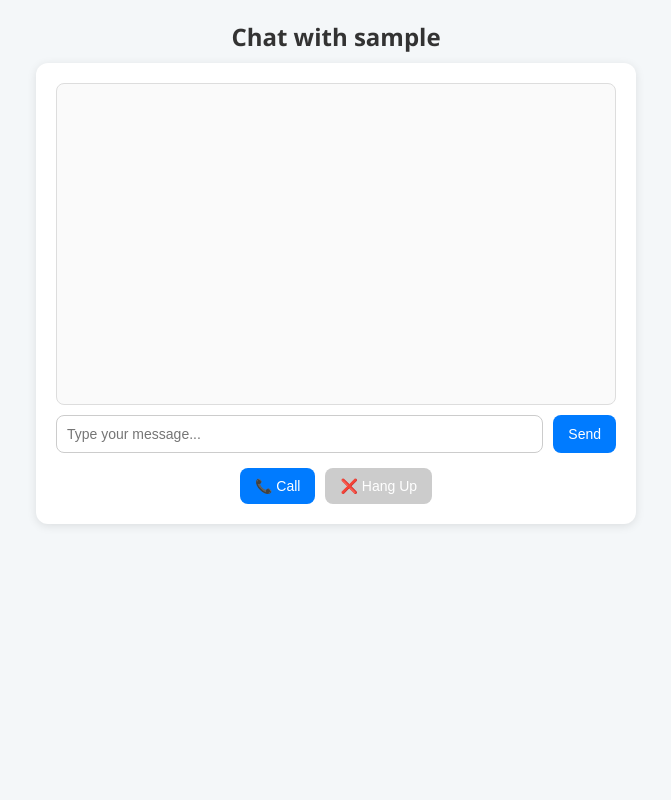
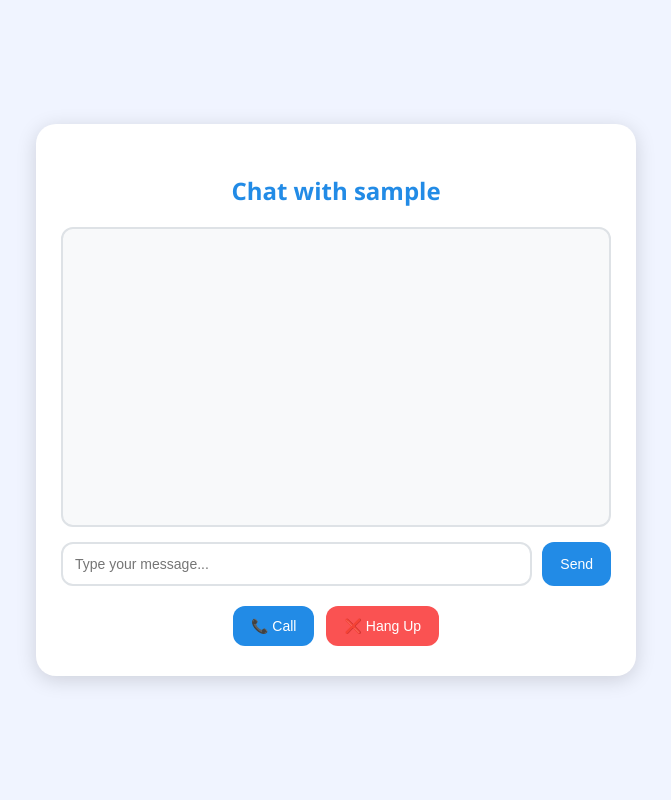
Before and after one commit to zarrazara/messenger, a Flask app: page /chat/1 in a window 1280 px wide. Shown: the whole page, without its empty margins (304-975 px from the left). Run offline with Flask 3, Linux system fonts and the light colour scheme; the visitor is signed in with stand-in values (Sample User, id 1); data that the repository does not hold is empty; some libraries are stand-ins or nearby versions.

Commit message:
Update chat.html seecond

```diff
--- a/templates/chat.html
+++ b/templates/chat.html
@@ -5,123 +5,167 @@
   <title>Chat with {{ other_user.username }}</title>
   <script src="https://cdn.socket.io/4.7.2/socket.io.min.js"></script>
   <style>
+    :root {
+      --main-bg: #f0f4ff;
+      --container-bg: #ffffff;
+      --you-msg: #4dabf7;
+      --them-msg: #69db7c;
+      --text-main: #212529;
+      --text-light: #ffffff;
+      --btn-blue: #228be6;
+      --btn-blue-hover: #1864ab;
+      --btn-red: #fa5252;
+      --btn-red-hover: #c92a2a;
+      --border-color: #dee2e6;
+    }
+
+    * {
+      box-sizing: border-box;
+    }
+
     body {
       font-family: 'Segoe UI', Tahoma, Geneva, Verdana, sans-serif;
-      background-color: #f4f7f9;
+      background-color: var(--main-bg);
       margin: 0;
       padding: 0;
       display: flex;
-      flex-direction: column;
+      justify-content: center;
       align-items: center;
+      min-height: 100vh;
+      color: var(--text-main);
+    }
+
+    .chat-container {
+      background: var(--container-bg);
+      border-radius: 20px;
+      box-shadow: 0 4px 20px rgba(0, 0, 0, 0.15);
+      width: 90%;
+      max-width: 600px;
+      padding: 30px 25px;
     }
 
     h2 {
-      margin: 20px 0 10px;
-      color: #333;
-    }
-
-    .chat-container {
-      background: #ffffff;
-      border-radius: 12px;
-      box-shadow: 0 2px 10px rgba(0, 0, 0, 0.1);
-      width: 90%;
-      max-width: 600px;
-      padding: 20px;
-      box-sizing: border-box;
+      text-align: center;
+      margin-bottom: 20px;
+      color: var(--btn-blue);
     }
 
     .chat-box {
-      border: 1px solid #ddd;
-      border-radius: 8px;
+      border: 2px solid var(--border-color);
+      border-radius: 12px;
       height: 300px;
       overflow-y: auto;
-      padding: 10px;
-      background-color: #fafafa;
-      margin-bottom: 10px;
+      padding: 15px;
+      background-color: #f8f9fa;
+      margin-bottom: 15px;
     }
 
     .message {
-      margin: 5px 0;
-      padding: 8px 12px;
-      border-radius: 20px;
-      max-width: 70%;
+      margin: 8px 0;
+      padding: 10px 16px;
+      border-radius: 24px;
+      max-width: 75%;
       display: inline-block;
       word-wrap: break-word;
+      font-size: 15px;
     }
 
     .you {
-      background-color: #d6eaff;
-      align-self: flex-end;
-      text-align: right;
-      color: #004d80;
+      background-color: var(--you-msg);
+      color: var(--text-light);
       float: right;
       clear: both;
+      text-align: right;
     }
 
     .them {
-      background-color: #d1f7d1;
-      text-align: left;
-      color: #1b5e20;
+      background-color: var(--them-msg);
+      color: var(--text-light);
       float: left;
       clear: both;
+      text-align: left;
     }
 
     .input-container {
       display: flex;
       gap: 10px;
+      margin-top: 10px;
     }
 
     input[type="text"] {
       flex: 1;
-      padding: 10px;
+      padding: 12px;
       font-size: 14px;
-      border: 1px solid #ccc;
-      border-radius: 8px;
+      border: 2px solid var(--border-color);
+      border-radius: 12px;
+      outline: none;
+    }
+
+    input[type="text"]:focus {
+      border-color: var(--btn-blue);
     }
 
     button {
-      padding: 10px 15px;
+      padding: 12px 18px;
       font-size: 14px;
       border: none;
-      border-radius: 8px;
+      border-radius: 12px;
       cursor: pointer;
-      background-color: #007bff;
-      color: white;
-      transition: background-color 0.2s ease;
+      background-color: var(--btn-blue);
+      color: var(--text-light);
+      transition: background-color 0.2s ease, transform 0.1s ease;
     }
 
     button:hover {
-      background-color: #0056b3;
+      background-color: var(--btn-blue-hover);
+      transform: scale(1.03);
     }
 
     button:disabled {
-      background-color: #ccc;
+      background-color: #adb5bd;
       cursor: not-allowed;
     }
 
     .call-controls {
       display: flex;
-      gap: 10px;
-      margin-top: 15px;
+      gap: 12px;
+      margin-top: 20px;
       justify-content: center;
+    }
+
+    .call-controls button:first-child {
+      background-color: var(--btn-blue);
+    }
+
+    .call-controls button:first-child:hover {
+      background-color: var(--btn-blue-hover);
+    }
+
+    .call-controls button:last-child {
+      background-color: var(--btn-red);
+    }
+
+    .call-controls button:last-child:hover {
+      background-color: var(--btn-red-hover);
     }
 
     @media (max-width: 600px) {
       .chat-container {
         width: 95%;
+        padding: 20px;
       }
 
       .call-controls {
         flex-direction: column;
+        align-items: stretch;
       }
     }
   </style>
 </head>
 <body>
+  <div class="chat-container">
+    <h2>Chat with {{ other_user.username }}</h2>
 
-  <h2>Chat with {{ other_user.username }}</h2>
-
-  <div class="chat-container">
     <div class="chat-box" id="chatBox">
       {% for message in messages %}
         <div class="message {{ 'you' if message.sender_id == current_user.id else 'them' }}">
```
